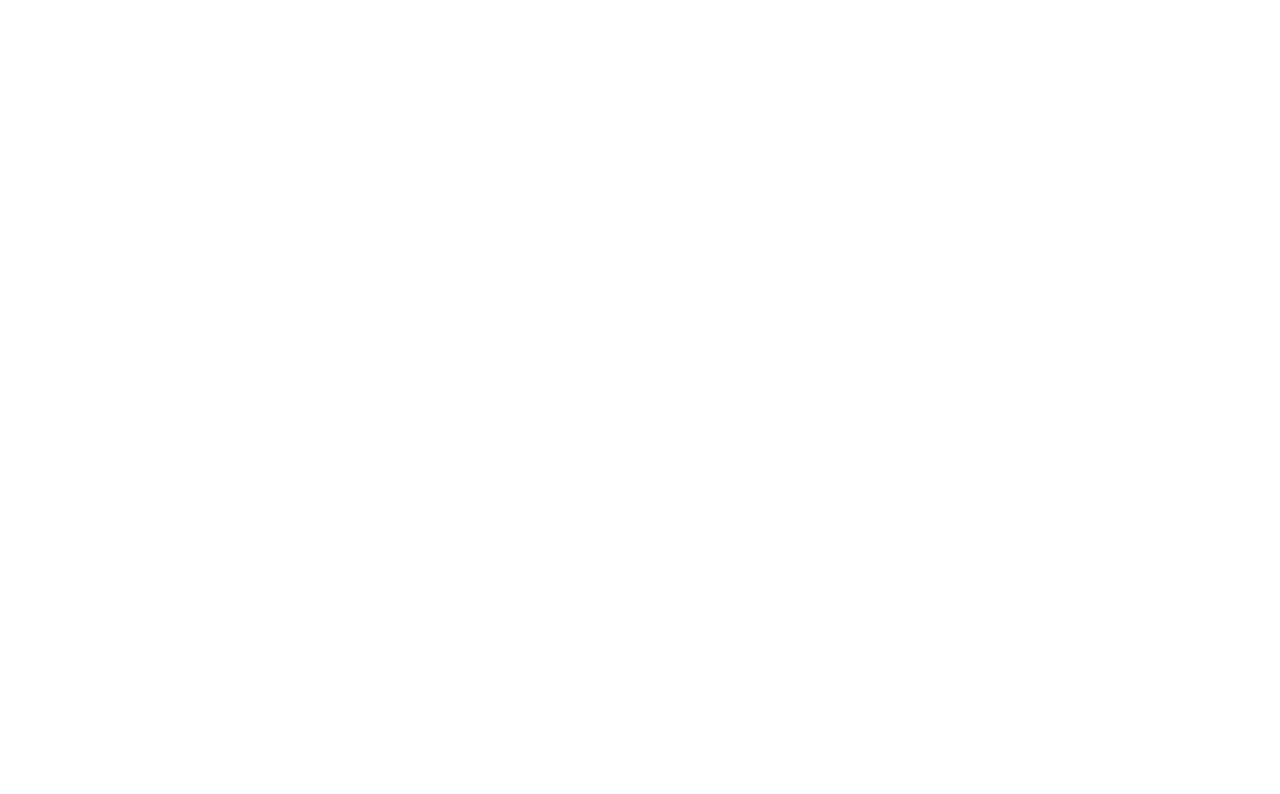
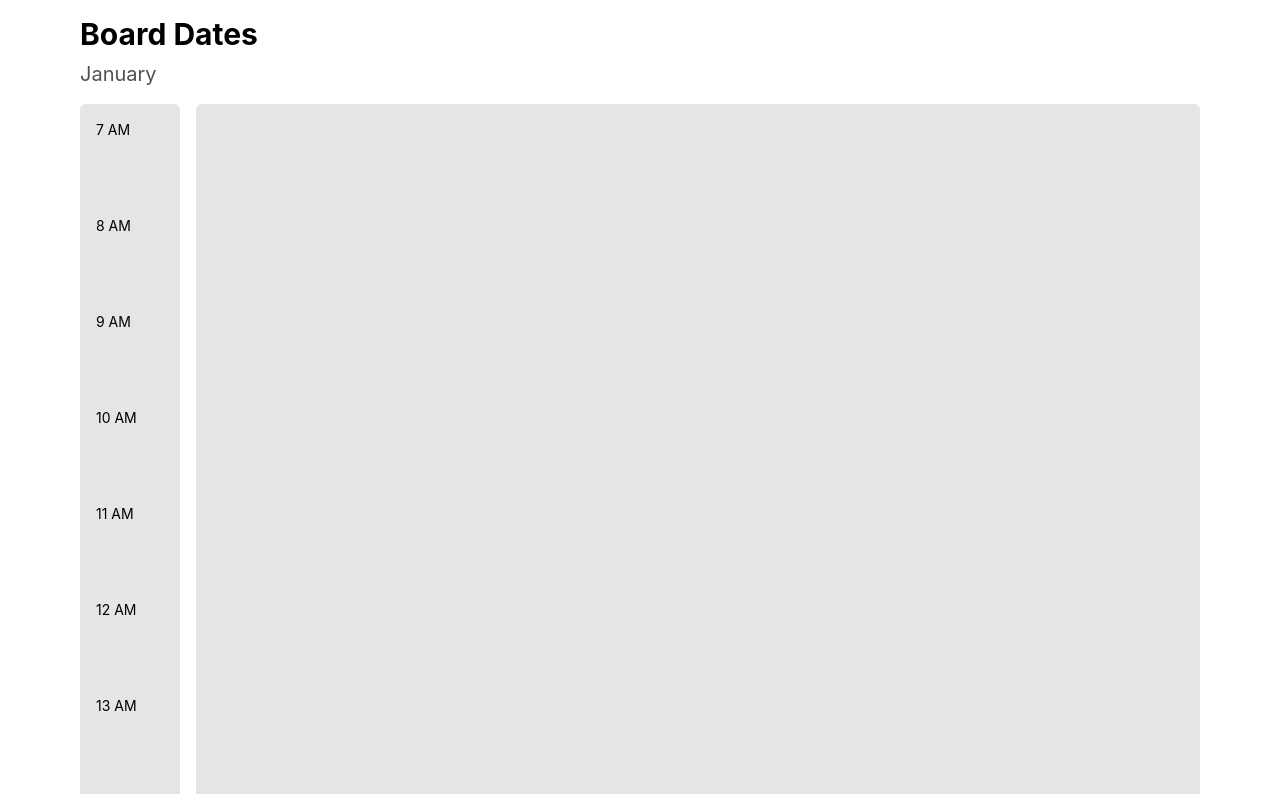
Before and after one commit to Lau-szutner/Focus-board, a Next.js app: page / in a window 1280 px wide. Shown: the top 794 px of the page. Built offline with nearby package versions, Linux system fonts and the light colour scheme.

Commit message:
componentes Board y Sidebar

```diff
--- /dev/null
+++ b/src/app/components/Board.tsx
@@ -0,0 +1,34 @@
+import React from 'react';
+
+const hours = Array.from({ length: 12 }, (_, i) => `${7 + i} AM`);
+
+const Board: React.FC = () => {
+  return (
+    <section className="w-full max-w-6xl mx-auto p-4 h-full">
+      <h1 className="text-3xl font-bold mb-2">Board Dates</h1>
+      <p className="text-xl text-neutral-600 mb-4">January</p>
+
+      <div className="grid grid-cols-[0.1fr_1fr] gap-4 place-items-start h-full">
+        {/* Contenido del calendario */}
+        <Hours></Hours>
+        <div className="bg-neutral-200 rounded-md p-4 h-full min-h-[500px] w-full grid">
+          {/* Aquí irán los bloques de eventos */}
+        </div>
+      </div>
+    </section>
+  );
+};
+
+export default Board;
+
+export const Hours: React.FC = () => {
+  return (
+    <div className="bg-neutral-200 rounded-md p-4 space-y-4 text-sm w-full h-full">
+      {hours.map((hour) => (
+        <div key={hour} className="grid gap-5 h-20">
+          {hour}
+        </div>
+      ))}
+    </div>
+  );
+};
--- a/src/app/globals.css
+++ b/src/app/globals.css
@@ -1 +1,69 @@
+/* Importa todo el CSS base de Tailwind CSS */
 @import 'tailwindcss';
+
+/*
+  @theme define variables CSS personalizadas que se pueden usar en todo el proyecto.
+  Estas variables son accesibles en tiempo de ejecución y permiten cambiar fácilmente
+  colores, fuentes, tamaños, etc.
+*/
+@theme {
+  /* Color principal usando espacio de color OKLCH */
+  --color-primary: oklch(0.5 0.3 120);
+
+  /* Color secundario */
+  --color-secondary: oklch(0.6 0.2 250);
+
+  /* Color de fondo general */
+  --color-background: oklch(0.95 0 210);
+
+  /* Fuente sans-serif personalizada */
+  --font-sans: 'Inter', sans-serif;
+
+  /* Unidad base de espaciado */
+  --spacing-unit: 0.25rem;
+}
+
+/*
+  @layer utilities define clases CSS personalizadas
+  que se agregan como utilidades Tailwind y pueden usarse en HTML/JSX.
+*/
+@layer utilities {
+  /* Clases para colores de texto usando las variables CSS */
+  .text-primary {
+    color: var(--color-primary);
+  }
+  .text-secondary {
+    color: var(--color-secondary);
+  }
+
+  /* Clases para colores de fondo usando las variables CSS */
+  .bg-primary {
+    background-color: var(--color-primary);
+  }
+  .bg-secondary {
+    background-color: var(--color-secondary);
+  }
+  .bg-background {
+    background-color: var(--color-background);
+  }
+
+  /* Clase para aplicar la fuente personalizada */
+  .font-sans {
+    font-family: var(--font-sans);
+  }
+
+  /* Clases para padding y margin basadas en la variable --spacing-unit
+     Esto permite escalar fácilmente los espaciados modificando una sola variable */
+  .p-1 {
+    padding: calc(var(--spacing-unit) * 1);
+  }
+  .p-2 {
+    padding: calc(var(--spacing-unit) * 2);
+  }
+  .m-1 {
+    margin: calc(var(--spacing-unit) * 1);
+  }
+  .m-2 {
+    margin: calc(var(--spacing-unit) * 2);
+  }
+}
--- a/src/app/page.tsx
+++ b/src/app/page.tsx
@@ -1,3 +1,9 @@
+import Board from '@/app/components/Board';
+
 export default function Home() {
-  return <div></div>;
+  return (
+    <div className="grid w-full place-items-center">
+      <Board />
+    </div>
+  );
 }
```
